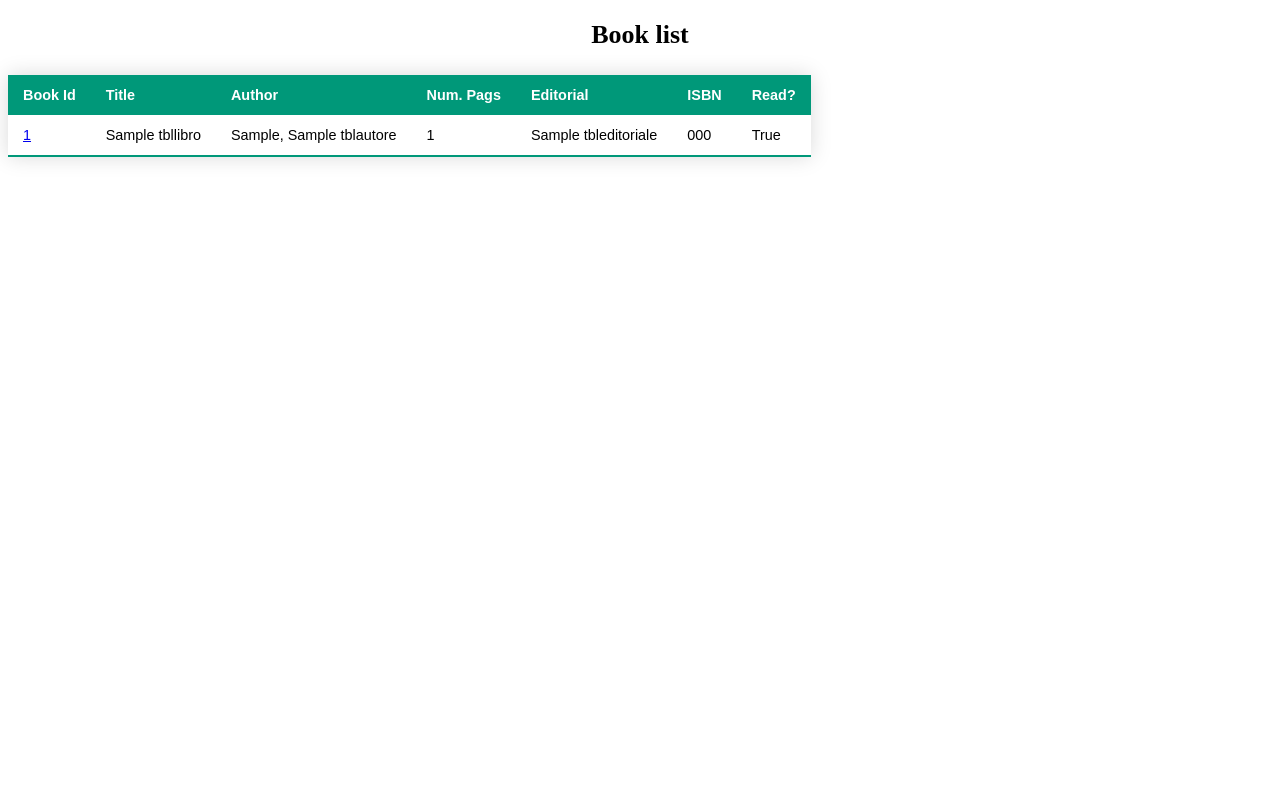
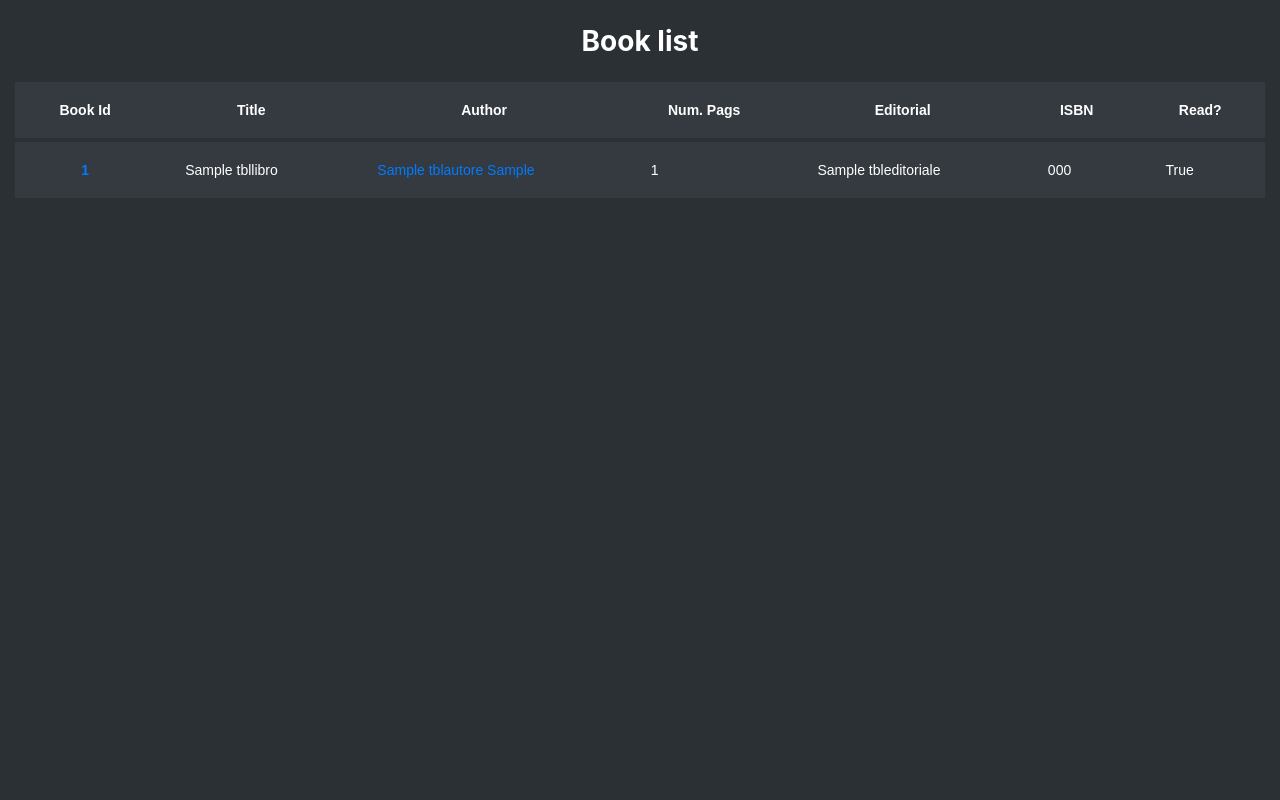
Before and after one commit to carlosmwh1985/djangoPersonalLibrary, a Django app: page /library/ in a window 1280 px wide. Run offline with Django 4.2, Linux system fonts and the light colour scheme; tables that the repository leaves empty hold one stand-in row (values such as "Sample post").

Commit message:
first implementation dark table

```diff
--- a/personalLib/library/models.py
+++ b/personalLib/library/models.py
@@ -7,7 +7,8 @@ class Author(models.Model):
     nacionalidad = models.CharField(max_length=100)
 
     def __str__(self):
-        return '{}, {}'.format(self.apellido, self.nombre)
+        # return '{}, {}'.format(self.apellido, self.nombre)
+        return '{} {}'.format(self.nombre, self.apellido)
 
     class Meta:
         db_table = 'tblautores'
@@ -37,6 +38,9 @@ class Book(models.Model):
     leido = models.BooleanField(default=False)
     observaciones = models.TextField()
 
+    def get_author_id(self):
+        return int(self.autor.id)
+
     def __str__(self):
         return '{}, \"{}\", by {}'.format(self.libro_id, self.titulo, self.autor.nombre)
 
--- a/personalLib/library/static/library/table.css
+++ b/personalLib/library/static/library/table.css
@@ -2,16 +2,189 @@
   https://dev.to/dcodeyt/creating-beautiful-html-tables-with-css-428l
 */
 
+*,
+*::before,
+*::after {
+  -webkit-box-sizing: border-box;
+  box-sizing: border-box;
+}
+
+body {
+  margin: 0;
+  font-family: -apple-system, BlinkMacSystemFont, "Segoe UI", Roboto, "Helvetica Neue", Arial, "Noto Sans", sans-serif, "Apple Color Emoji", "Segoe UI Emoji", "Segoe UI Symbol", "Noto Color Emoji";
+  font-size: 1rem;
+  font-weight: 400;
+  line-height: 1.5;
+  color: #212529;
+  text-align: left;
+  background-color: #2b3035;
+}
+
+.container {
+  width: 100%;
+  padding-right: 15px;
+  padding-left: 15px;
+  margin-right: auto;
+  margin-left: auto;
+}
+
+.row {
+  display: -webkit-box;
+  display: -ms-flexbox;
+  display: flex;
+  -ms-flex-wrap: wrap;
+  flex-wrap: wrap;
+  margin-right: -15px;
+  margin-left: -15px;
+}
+
+.col-1, .col-2, .col-3, .col-4, .col-5, .col-6, .col-7, .col-8, .col-9, .col-10, .col-11, .col-12, .col,
+.col-auto, .col-sm-1, .col-sm-2, .col-sm-3, .col-sm-4, .col-sm-5, .col-sm-6, .col-sm-7, .col-sm-8, .col-sm-9, .col-sm-10, .col-sm-11, .col-sm-12, .col-sm,
+.col-sm-auto, .col-md-1, .col-md-2, .col-md-3, .col-md-4, .col-md-5, .col-md-6, .col-md-7, .col-md-8, .col-md-9, .col-md-10, .col-md-11, .col-md-12, .col-md,
+.col-md-auto, .col-lg-1, .col-lg-2, .col-lg-3, .col-lg-4, .col-lg-5, .col-lg-6, .col-lg-7, .col-lg-8, .col-lg-9, .col-lg-10, .col-lg-11, .col-lg-12, .col-lg,
+.col-lg-auto, .col-xl-1, .col-xl-2, .col-xl-3, .col-xl-4, .col-xl-5, .col-xl-6, .col-xl-7, .col-xl-8, .col-xl-9, .col-xl-10, .col-xl-11, .col-xl-12, .col-xl,
+.col-xl-auto {
+  position: relative;
+  width: 100%;
+  padding-right: 15px;
+  padding-left: 15px;
+}
+
+.justify-content-center {
+  -webkit-box-pack: center !important;
+  -ms-flex-pack: center !important;
+  justify-content: center !important;
+}
+
+.text-center {
+  text-align: center !important;
+}
+
+.heading-section {
+  font-size: 28px;
+  color: #fff;
+}
+
 table {
     font-family: sans-serif;
     border-collapse: collapse;
-    margin: 25px 0;
+    /* margin: 25px 0;
     font-size: 0.9em;
     min-width: 400px;
-    box-shadow: 0 0 20px rgba(0, 0, 0, 0.15);
+    box-shadow: 0 0 20px rgba(0, 0, 0, 0.15); */
 }
 
-thead tr {
+.table {
+  width: 98%;
+  margin-bottom: 1rem;
+  color: #212529;
+}
+.table th,
+.table td {
+  padding: 0.75rem;
+  vertical-align: top;
+  border-top: 1px solid #dee2e6;
+}
+.table thead th {
+  vertical-align: bottom;
+  border-bottom: 2px solid #dee2e6;
+}
+.table tbody + tbody {
+  border-top: 2px solid #dee2e6;
+}
+
+.table-bordered {
+  border: 1px solid #dee2e6;
+}
+.table-bordered th,
+.table-bordered td {
+  border: 1px solid #dee2e6;
+}
+.table-bordered thead th,
+.table-bordered thead td {
+  border-bottom-width: 2px;
+}
+
+.table-hover tbody tr:hover {
+  color: #212529;
+  background-color: rgba(0, 0, 0, 0.075);
+}
+
+.table-dark,
+.table-dark > th,
+.table-dark > td {
+  background-color: #c6c8ca;
+}
+.table-dark th,
+.table-dark td,
+.table-dark thead th,
+.table-dark tbody + tbody {
+  border-color: #95999c;
+}
+
+.table-hover .table-dark:hover {
+  background-color: #b9bbbe;
+}
+.table-hover .table-dark:hover > td,
+.table-hover .table-dark:hover > th {
+  background-color: #b9bbbe;
+}
+
+.table-hover .thead-dark th {
+  color: #fff;
+  background-color: #343a40;
+  border-color: #454d55;
+}
+
+.table-dark {
+  color: #fff;
+  background-color: #343a40;
+}
+.table-dark th,
+.table-dark td,
+.table-dark thead th {
+  border-color: #454d55;
+}
+.table-dark.table-bordered {
+  border: 0;
+}
+/* .table-dark.table-hover tbody tr:nth-of-type(odd) {
+  background-color: rgba(255, 255, 255, 0.05);
+} */
+.table-dark.table-hover tbody tr:hover {
+  color: #fff;
+  background-color: rgba(255, 255, 255, 0.075);
+}
+
+
+.table-wrap {
+  overflow-x: scroll;
+}
+
+.table {
+  min-width: 1000px !important;
+  width: 100%;
+}
+.table thead th {
+  border: none;
+  padding: 20px 30px;
+  font-size: 14px;
+  color: #fff;
+  border-bottom: 4px solid #2b3035;
+}
+.table tbody tr {
+  margin-bottom: 10px;
+}
+.table tbody th, .table tbody td {
+  border: none;
+  padding: 20px 30px;
+  border-bottom: 3px solid #2b3035;
+  font-size: 14px;
+}
+
+/* From Beautiful HTML Tables */
+
+/* thead tr {
   background-color: #009879;
   color: #FFFFFF;
   text-align: left;
@@ -35,10 +208,22 @@ tbody tr:last-of-type {
 
 tr:nth-child(even) {
   background-color: #dddddd;
-}
+} */
+
+
 
 h2 {
   font-size: 26px;
   margin: 20px 0;
   text-align: center;
 }
+
+a {
+  color: #007bff;
+  text-decoration: none;
+  background-color: transparent;
+}
+a:hover {
+  color: #0056b3;
+  text-decoration: underline;
+}
--- a/personalLib/library/templates/library/index.html
+++ b/personalLib/library/templates/library/index.html
@@ -1,9 +1,18 @@
 {% load static %}
 <link rel="stylesheet" href="{% static 'library/table.css' %}">
 
-<h2>Book list</h2>
+<body>
+    <div class="container">
+        <div class="row justify-content-center">
+            <div class="col-md-6 text-center mb-5">
+                <h2 class="heading-section">Book list</h2>
+            </div>
+        </div>
         {% if book_list %}
-    <table>
+            <div class="row">
+                <div class="col-md-12">
+                    <div class="table-wrap">
+                        <table class="table table-bordered table-dark table-hover">
                             <thead>
                                 <tr>
                                     <th>Book Id</th>
@@ -18,12 +27,17 @@
                             <tbody>
                                 {% for book in book_list %}
                                     <tr>
-                    <td><a href="{% url 'library:book_detail' book.id %}">
+                                        <th scope=""row>
+                                            <a href="{% url 'library:book_detail' book.id %}">
                                                 {{ book.libro_id }}
                                             </a>
+                                        </th>
+                                        <td>{{ book.titulo }}</td>
+                                        <td>
+                                            <a href="{% url 'library:author_detail' book.get_author_id %}">
+                                                {{ book.autor }}
+                                            </a>
                                         </td>
-                    <td>{{ book.titulo }}</td>
-                    <td>{{ book.autor }}</td>
                                         <td>{{ book.pags }}</td>
                                         <td>{{ book.editorial }}</td>
                                         <td>{{ book.isbn }}</td>
@@ -32,6 +46,11 @@
                                 {% endfor %}
                             </tbody>
                         </table>
+                    </div>
+                </div>
+            </div>
         {% else %}
             <p>No book list available/found.</p>
         {% endif %}
+    </div>
+</body>
```
Lines whose indentation alone changed are shown as unchanged.
